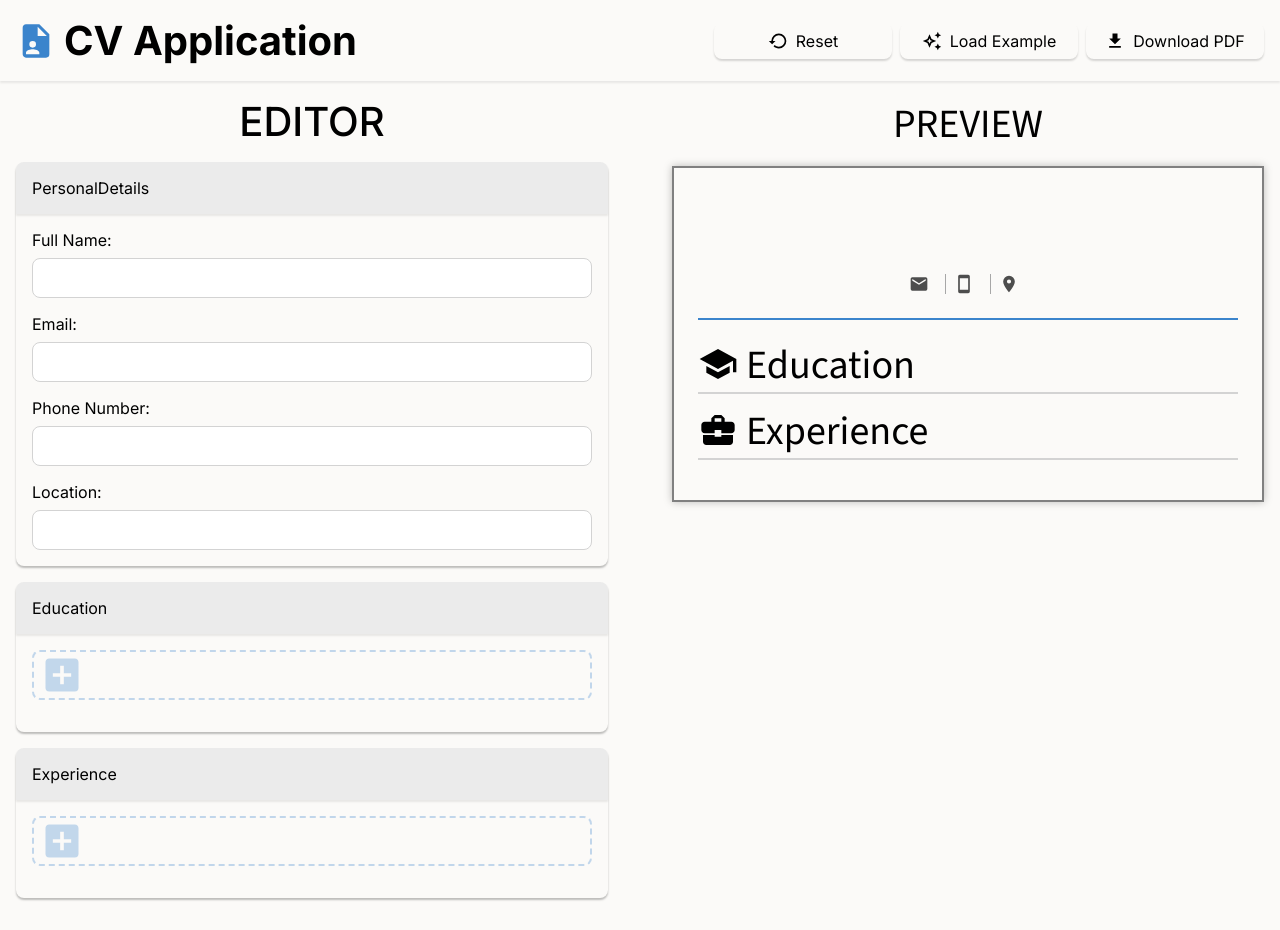
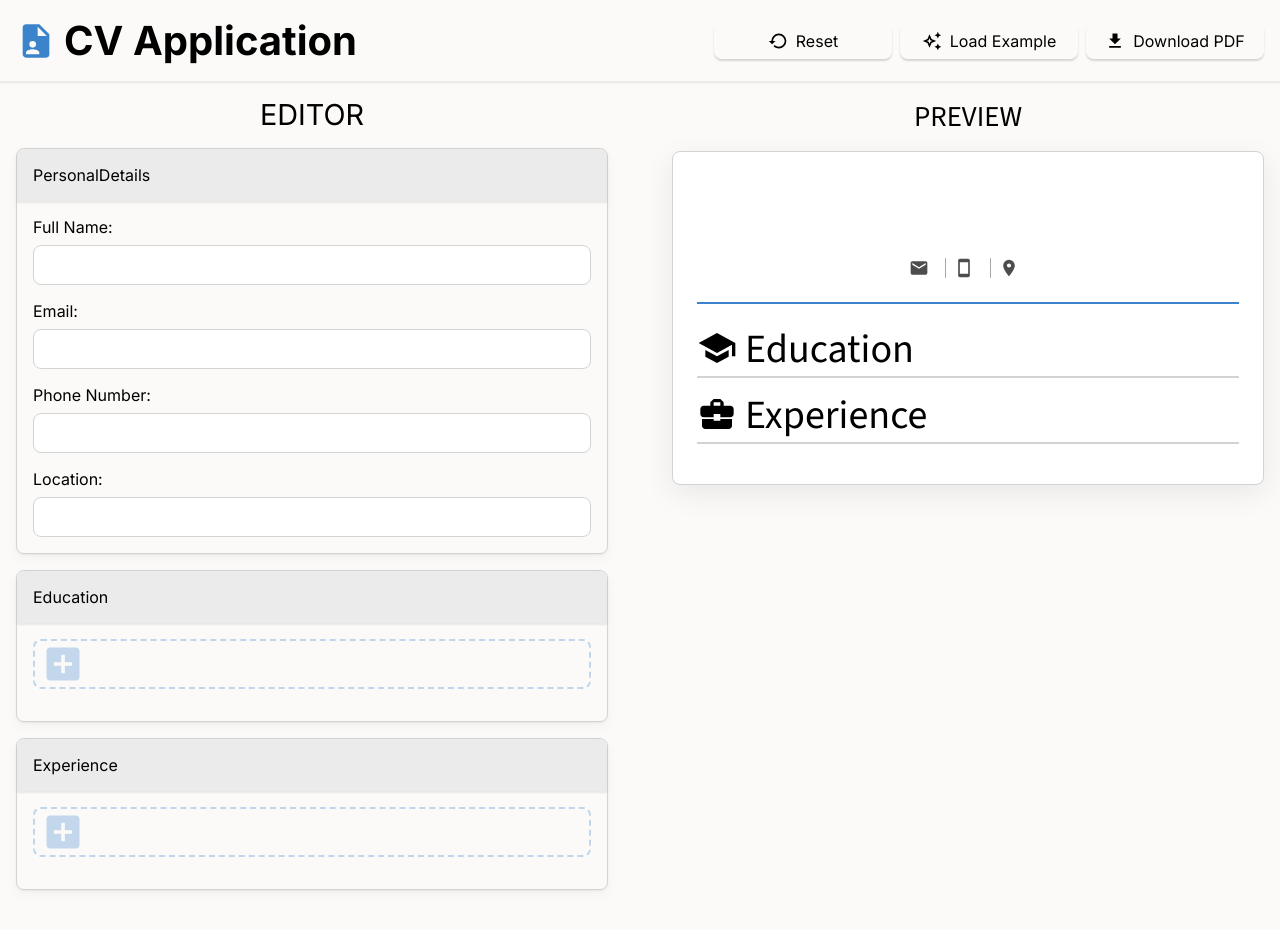
Before and after one commit to Sai-Eshwar-Supreet/cv-application, a React (Vite) app: page / in a window 1280 px wide. Built offline with nearby package versions, Linux system fonts and the light colour scheme.

Commit message:
Fix minor issues and styles

```diff
--- a/src/App.css
+++ b/src/App.css
@@ -19,8 +19,7 @@ main{
 
 .panel-header{
   text-align: center;
-  font-size: var(--font-size-large);
-  font-weight: var(--font-weight-semi);
+  font-size: var(--font-size-medium);
 
   margin-bottom: var(--space-medium);
 }
--- a/src/components/PreviewSections/PreviewEducationSection.jsx
+++ b/src/components/PreviewSections/PreviewEducationSection.jsx
@@ -10,10 +10,10 @@ function PreviewEducationSection({entries}){
                 </h3>
             </header>
             {
-                entries.map((entry, index) => {
+                entries.map((entry) => {
                     return (
                         <section className="resume-entry" key={entry.id}>
-                                <h4 className="entry-element primary">{index + 1}. {entry.school}</h4>
+                                <h4 className="entry-element primary">{entry.school}</h4>
                                 <p className="entry-element secondary">{entry.degree}</p>
                                 <p className="entry-element tertiary"><span>{entry.startDate}</span>-<span>{entry.currentStudent? 'Present' : entry.endDate}</span></p>
                         </section>
--- a/src/components/PreviewSections/PreviewExperienceSection.jsx
+++ b/src/components/PreviewSections/PreviewExperienceSection.jsx
@@ -10,11 +10,11 @@ function PreviewExperienceSection({entries}){
                 </h3>
             </header>
             {
-                entries.map((entry, index) => {
+                entries.map((entry) => {
                     return (
                         <section className="resume-entry" key={entry.id}>
                             <header>
-                                <h4 className="entry-element primary">{index + 1}. {entry.company}</h4>
+                                <h4 className="entry-element primary">{entry.company}</h4>
                                 <p className="entry-element secondary">{entry.designation}</p>
                                 <p className="entry-element tertiary">{entry.startDate}-{entry.currentEmployee? 'Present' : entry.endDate}</p>
                                 <p className="entry-element tertiary">{entry.location}</p>
--- a/src/index.css
+++ b/src/index.css
@@ -45,6 +45,9 @@ ul{
     --radius-small: 8px;
 
     /* Shadows */
+    --shadow-card: 0 1px 2px rgba(0,0,0,0.06),
+                   0 4px 12px rgba(0,0,0,0.04);
+
     --shadow-lift-light: 0 2px 2px 0 rgba(0, 0, 0, 0.08);
     --shadow-lift-regular: 0 2px 2px 0 rgba(0, 0, 0, 0.15);
     --shadow-lift-heavy: 0 2px 2px 0 rgba(0, 0, 0, 0.25);
--- a/src/styles/CollapsibleCard.css
+++ b/src/styles/CollapsibleCard.css
@@ -6,8 +6,9 @@
     position: relative;
 
     margin-bottom: var(--space-medium);
-    box-shadow: var(--shadow-lift-heavy);
+    box-shadow: var(--shadow-card);
 
+    border: 1px solid var(--color-neutral-200);
     border-radius: var(--radius-small);
 }
 
--- a/src/styles/Previewer.css
+++ b/src/styles/Previewer.css
@@ -6,9 +6,12 @@
 }
 
 .resume-container{
-    border: 2px solid var(--color-neutral-600);
+    background: white;
 
-    box-shadow: var(--shadow-heavy);
+    border-radius: var(--radius-small);
+    border: 1px solid var(--color-neutral-200);
+
+    box-shadow: 0 8px 30px rgba(0,0,0,0.08);
 }
 
 .resume{
@@ -86,6 +89,7 @@
 
 .entry-element{
     padding-left: var(--space-large);
+    margin-bottom: var(--space-tiny);
 }
 
 .entry-element.primary{
```
